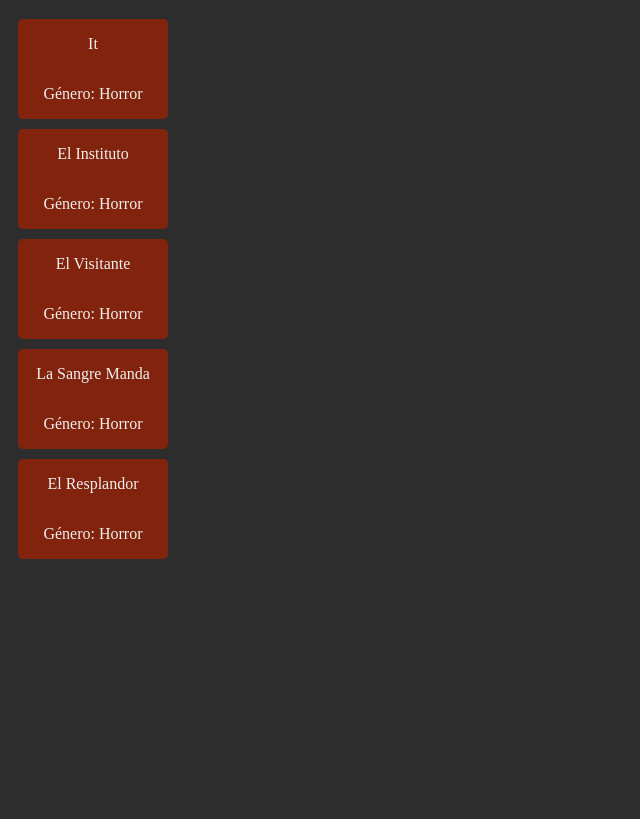
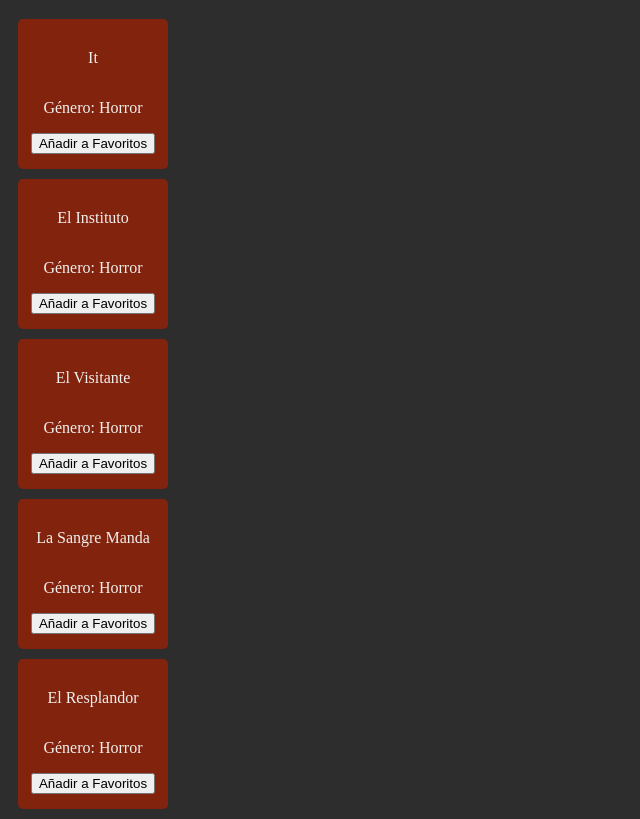
Before and after one commit to KarinaMunoz2211/JS_segundo-entregable, a plain HTML site: page index.html in a window 1280 px wide. Shown: the part 61-880 px from the top of the page, without its empty margins (0-640 px from the left). Before the commit the page ends 800 px from the top, so only its background shows below. Drawn offline with Linux system fonts and the light colour scheme.

Commit message:
Button inserted into card

```diff
--- a/js/main.js
+++ b/js/main.js
@@ -63,6 +63,9 @@ book.forEach(el => {
     const name = document.createElement("p");
     const genre = document.createElement("p");
 
+    const favButton = document.createElement("button");
+    favButton.innerText="Añadir a Favoritos";
+
     card.className ="book-card";
 
     name.innerText=el.name;
@@ -72,13 +75,6 @@ book.forEach(el => {
     card.appendChild(genre);
 
     container.appendChild(card);
+
+    card.appendChild(favButton);
 });
-
-
-// ADD FAVS BUTTON
-/*const favoriteNode = document.createElement("button");
-
-favoriteNode.innerText="Añadir a Favoritos";
-
-container.appendChild(favoriteNode);
-*/
--- a/style.css
+++ b/style.css
@@ -20,4 +20,5 @@ h1{
     border-radius: 5px;
     color: #F0F0EE;
     width: 150px;
+    height: 150px;
 }
```
